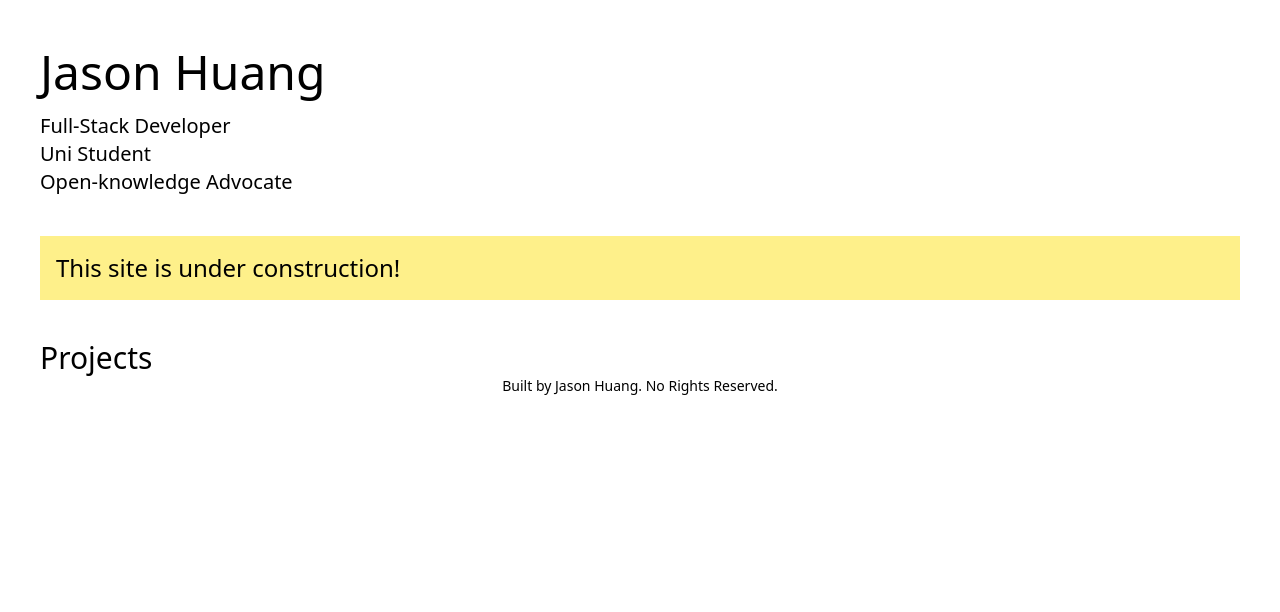
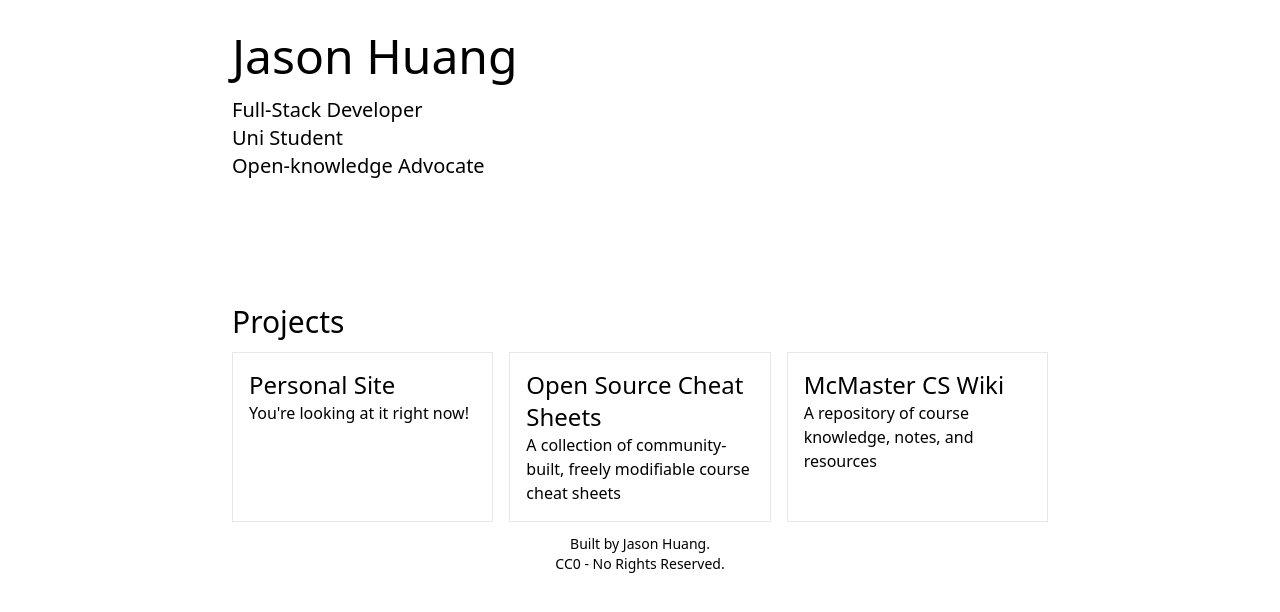
Before and after one commit to err53/personal-site, an Astro site: page / in a window 1280 px wide. Built offline with nearby package versions, Linux system fonts and the light colour scheme; Astro itself is replaced by a stand-in of ours.

Commit message:
add projects section

```diff
--- a/astro.config.mjs
+++ b/astro.config.mjs
@@ -4,5 +4,5 @@ import tailwind from "@astrojs/tailwind";
 
 // https://astro.build/config
 export default defineConfig({
-  integrations: [tailwind()]
+  integrations: [tailwind()],
 });
--- /dev/null
+++ b/src/components/Card.astro
@@ -0,0 +1,16 @@
+---
+export interface Props {
+  title: string;
+  description: string;
+  href: string;
+}
+
+const { title, description, href }: Props = Astro.props;
+---
+
+<a href={href} target="_blank" rel="noreferrer noopener" class="h-full">
+  <div class="h-full border p-4 hover:bg-slate-50 active:shadow-inner">
+    <h3 class="text-2xl">{title}</h3>
+    <p>{description}</p>
+  </div>
+</a>
--- a/src/components/Footer.astro
+++ b/src/components/Footer.astro
@@ -1 +1,3 @@
-<div class="text-sm">Built by Jason Huang. No Rights Reserved.</div>
+<div class="text-sm">
+  Built by Jason Huang. <br /> CC0 - No Rights Reserved.
+</div>
--- a/src/pages/index.astro
+++ b/src/pages/index.astro
@@ -1,11 +1,12 @@
 ---
 import Layout from "../layouts/Layout.astro";
+import Card from "../components/Card.astro";
 import Footer from "../components/Footer.astro";
 ---
 
 <Layout title="Jason Huang">
-  <main class="mx-10">
-    <div class="mt-12 space-y-4">
+  <main class="mx-auto max-w-4xl space-y-8 px-10">
+    <div class="mt-8 h-60 space-y-4">
       <h1 class="text-5xl">Jason Huang</h1>
       <ul class="text-xl">
         <li>Full-Stack Developer</li>
@@ -13,11 +14,30 @@ import Footer from "../components/Footer.astro";
         <li>Open-knowledge Advocate</li>
       </ul>
     </div>
-    <p class="my-10 bg-yellow-200 p-4 text-2xl">
+    <!-- <p class="my-10 bg-yellow-200 p-4 text-2xl">
       This site is under construction!
-    </p>
+    </p> -->
     <div>
-      <h2 class="mt-5 text-3xl">Projects</h2>
+      <h2 class="text-3xl">Projects</h2>
+      <div class="grid gap-4 py-3 md:grid-cols-3">
+        <Card
+          title="Personal Site"
+          description="You're looking at it right now!"
+          href="https://github.com/err53/personal-site"
+        />
+
+        <Card
+          title="Open Source Cheat Sheets"
+          description="A collection of community-built, freely modifiable course cheat sheets"
+          href="https://github.com/mac-egirls/oscs"
+        />
+
+        <Card
+          title="McMaster CS Wiki"
+          description="A repository of course knowledge, notes, and resources"
+          href="https://wiki.egirls.dev"
+        />
+      </div>
     </div>
   </main>
   <footer class="text-center">
```
Also changed, not shown: tailwind.config.cjs (+6 -6 lines).
